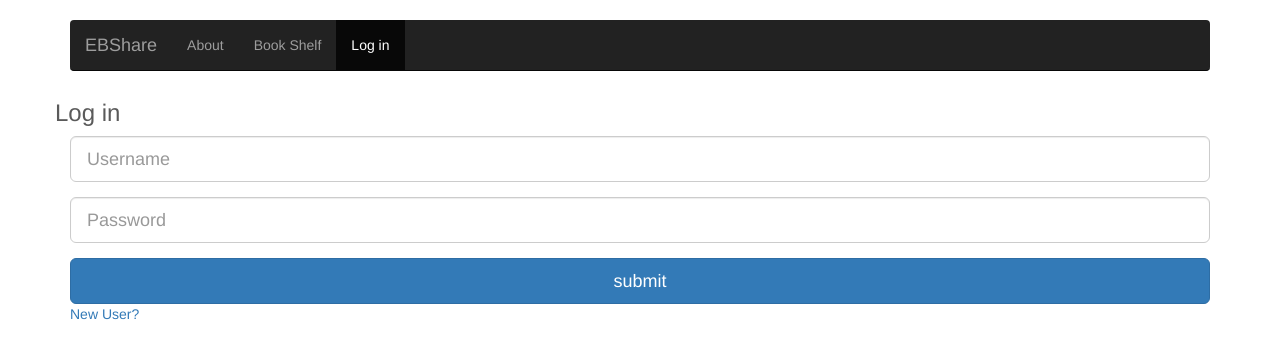
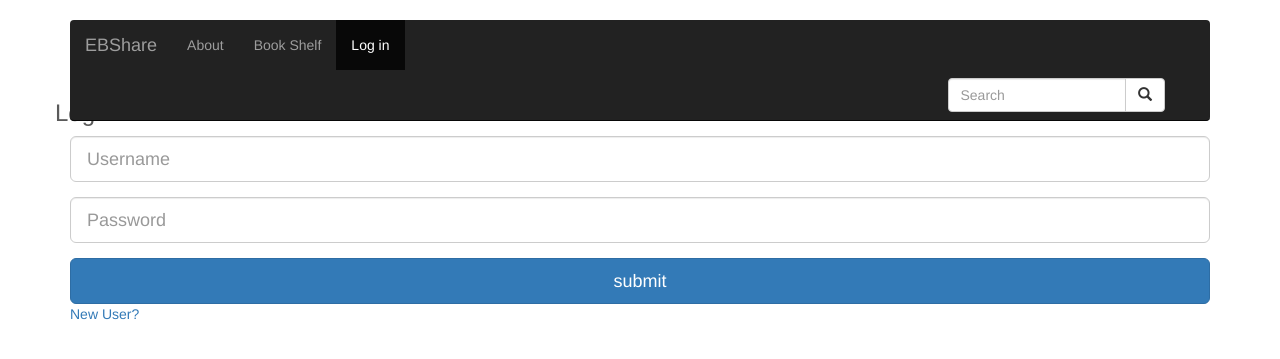
Before and after one commit to samd-a/ebshare3.0, a Django app: page /userAuth/login/ in a window 1280 px wide. Shown: the top 359 px of the page. Run offline with Django 3.2, Linux system fonts and the light colour scheme; parts of the project's set-up code (start-up, migrations or seed data) failed here and were passed over; some libraries are stand-ins or nearby versions.

Commit message:
added search bar to navbar

```diff
--- a/books/models.py
+++ b/books/models.py
@@ -14,8 +14,9 @@ class book(models.Model):
     description = models.CharField(max_length=750)
     details = models.CharField(max_length=400)
     genre = models.CharField(max_length=20)
+    points = models.IntegerField(default='50')
     # User who uploaded it
-    user = models.ForeignKey(User, db_column='user')#, blank=True, null=True,)
+    user = models.ForeignKey(User, db_column='user', default="DevTeam")#, blank=True, null=True,)
 
 
     #ideally, these would 1 non-array field with the paragraph text
--- a/ebshare/templates/ebshare/index.html
+++ b/ebshare/templates/ebshare/index.html
@@ -60,6 +60,16 @@
                 {% endif %}
               </ul>
             </div>
+	        <div class="col-sm-3 col-md-3 pull-right">
+	            <form class="navbar-form" role="search">
+	                <div class="input-group">
+	                    <input type="text" class="form-control" placeholder="Search" name="q">
+	                    <div class="input-group-btn">
+	                        <button class="btn btn-default" type="submit"><i class="glyphicon glyphicon-search"></i></button>
+	                    </div>
+	                </div>
+	            </form>
+	        </div>
           </div>
         </nav>
 
--- a/userAuth/models.py
+++ b/userAuth/models.py
@@ -15,7 +15,7 @@ class userProfile(models.Model):
 	# The additional attribute we want to include.
 	username = models.CharField(max_length=50, primary_key=True)
 	picture = models.ImageField(upload_to=get_image_path, blank=True, null=True)
-
+	points = models.IntegerField(default=0)
 	# TODO:
 	# bio =
 
--- a/viewbook/templates/viewbook/viewbook.html
+++ b/viewbook/templates/viewbook/viewbook.html
@@ -35,8 +35,8 @@
                 <p>
                 {{description}}
                 </p>
-                <h3>Details</h3>
-                {{details|safe}}
+                <h3>Points needed:</h3>
+                <p>{{points}}</p>
                 <!--
                 <ul>
                     <li>Lorem Ipsum</li>
```
Also changed, not shown: media/photos/Book Thief/bookthief.jpg (added), media/photos/New /cs.jpeg (added).
